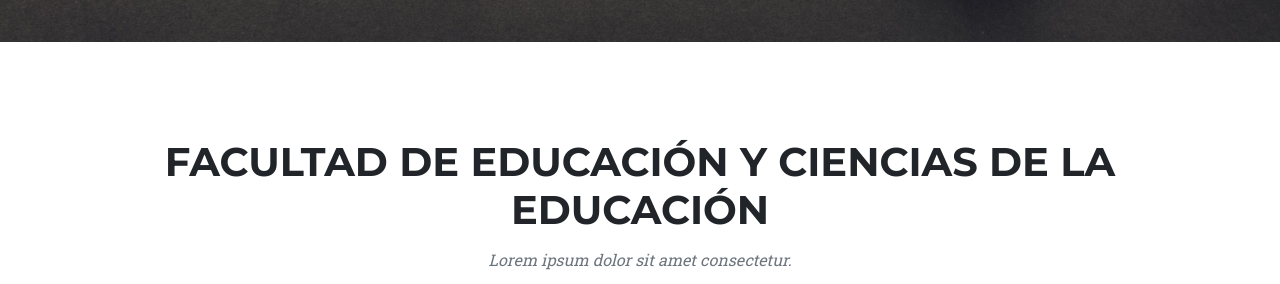
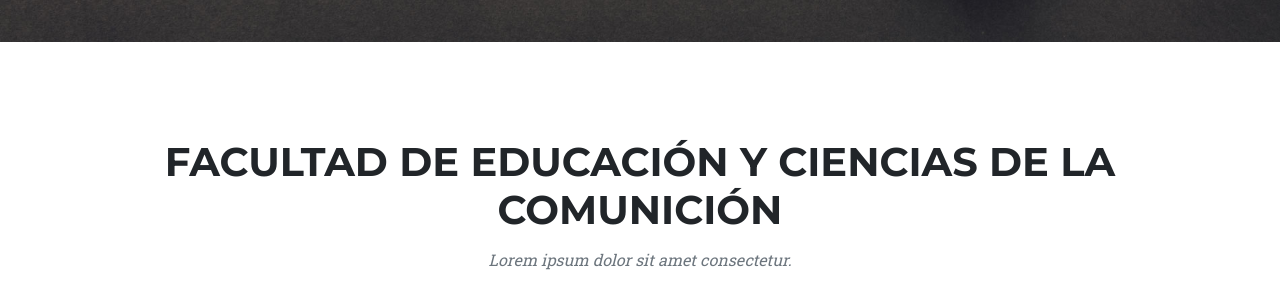
Before and after one commit to AulaTics/Modle, a plain HTML site: page index.html in a window 1280 px wide. Shown: the part 799-1083 px from the top of the page. Drawn offline with nearby package versions, Linux system fonts and the light colour scheme.

Commit message:
Update index.html

```diff
--- a/index.html
+++ b/index.html
@@ -48,7 +48,7 @@ c<!DOCTYPE html>
         <section class="page-section" id="Facultad">
             <div class="container">
                 <div class="text-center">
-                    <h2 class="section-heading text-uppercase">FACULTAD DE EDUCACIÓN Y CIENCIAS DE LA EDUCACIÓN</h2>
+                    <h2 class="section-heading text-uppercase">FACULTAD DE EDUCACIÓN Y CIENCIAS DE LA COMUNICIÓN</h2>
                     <h3 class="section-subheading text-muted">Lorem ipsum dolor sit amet consectetur.</h3>
                 </div>
                 <div class="row text-center">
```
